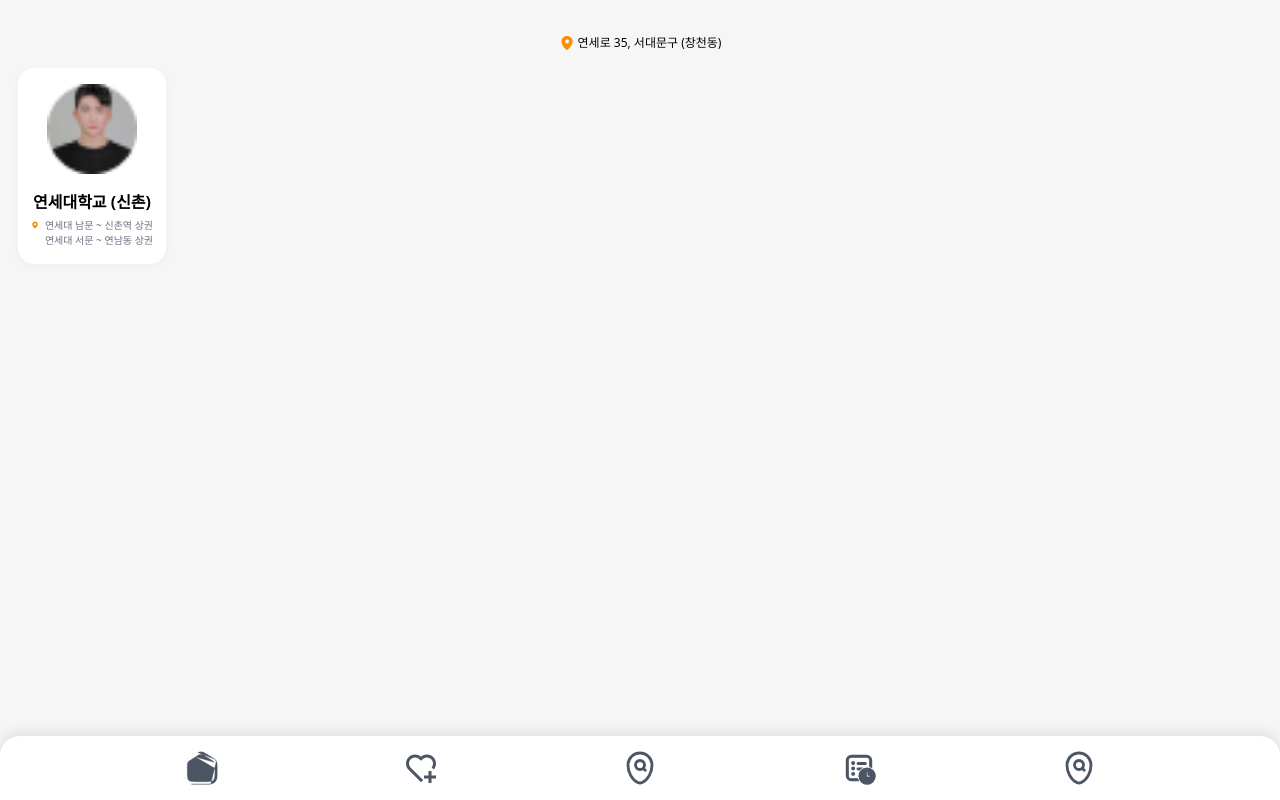
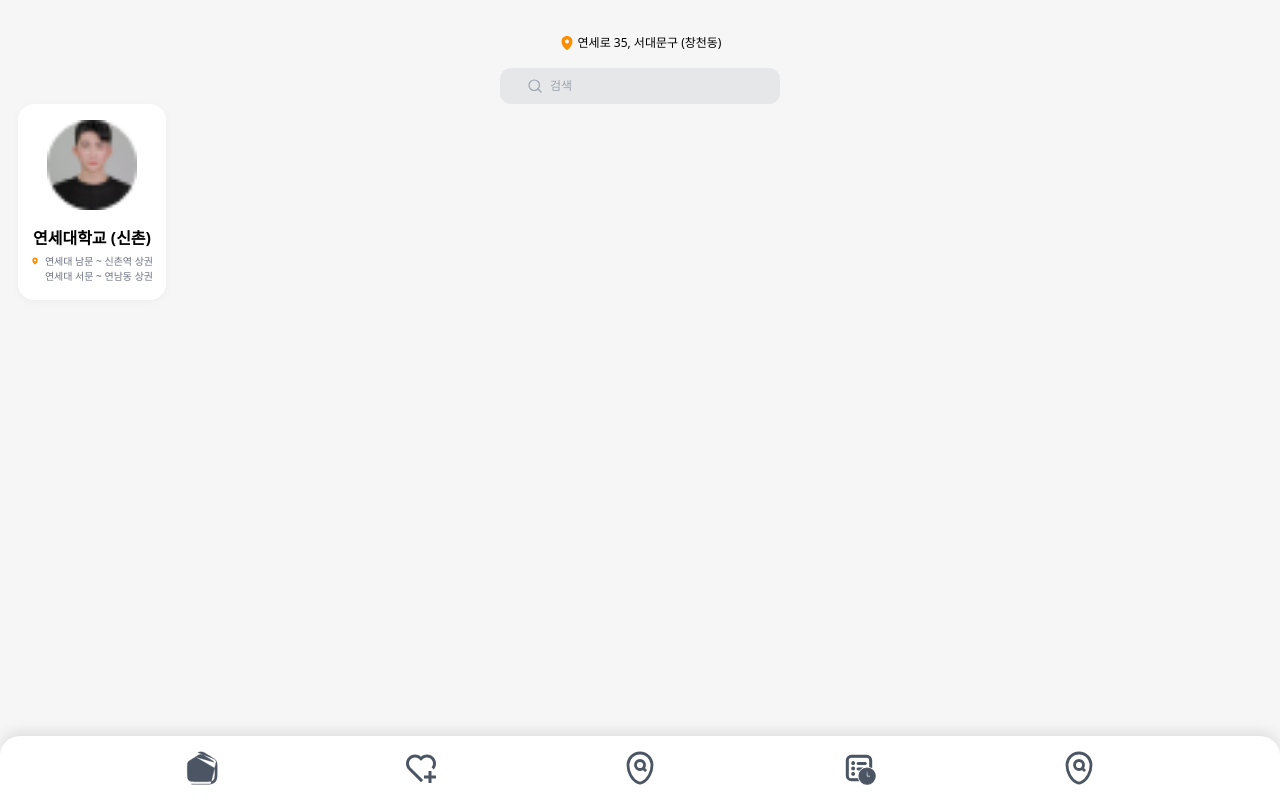
Before and after one commit to dkfriend2023/beabuddy-frontend, a Next.js app: page / in a window 1280 px wide. Built offline with nearby package versions, Linux system fonts and the light colour scheme.

Commit message:
made SearchBar component

```diff
--- /dev/null
+++ b/src/components/SearchBar.tsx
@@ -0,0 +1,14 @@
+import Image from "next/image";
+
+import search from "/public/search.svg";
+
+function SearchBar() {
+  return (
+    <div className="w-[280px] h-[36px] bg-[#e6e7e9] rounded-[11px] px-[27px] py-[5px] flex items-center justify-start gap-[7px]">
+      <Image src={search} width={16} height={16} alt="icon" />
+      <div className="text-[#9ca3af] text-[12px] font-normal">검색</div>
+    </div>
+  );
+}
+
+export default SearchBar;
--- a/src/pages/index.tsx
+++ b/src/pages/index.tsx
@@ -1,11 +1,19 @@
+import Link from "next/link";
+
 import Header from "../components/Header";
 import AreaCard from "../components/AreaCard";
 import NavBar from "../components/NavBar";
+import SearchBar from "../components/SearchBar";
 
 function Page() {
   return (
     <div className="h-screen bg-[#f6f6f6] relative p-[18px]">
       <Header />
+      <Link href="#">
+        <div className="flex justify-center">
+          <SearchBar />
+        </div>
+      </Link>
       <AreaCard />
       <NavBar />
     </div>
```
Also changed, not shown: public/search.svg (added).
